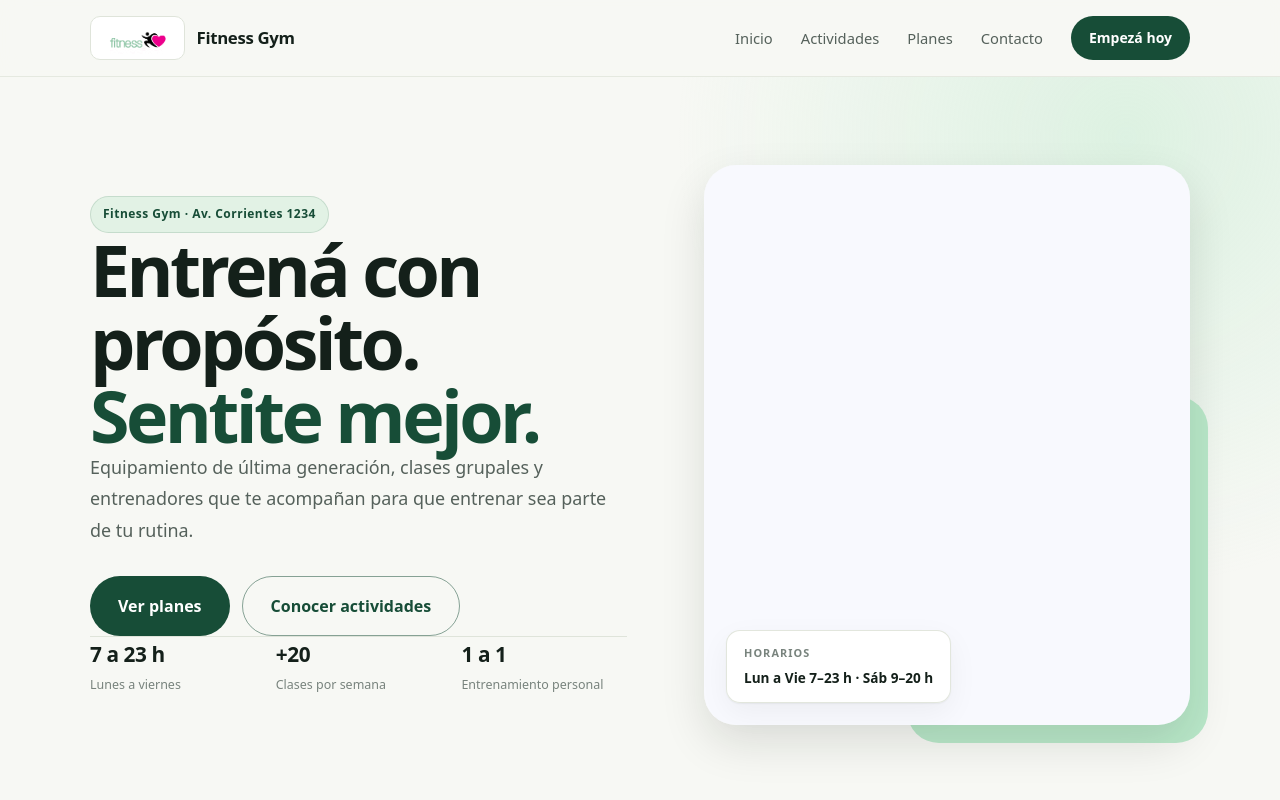
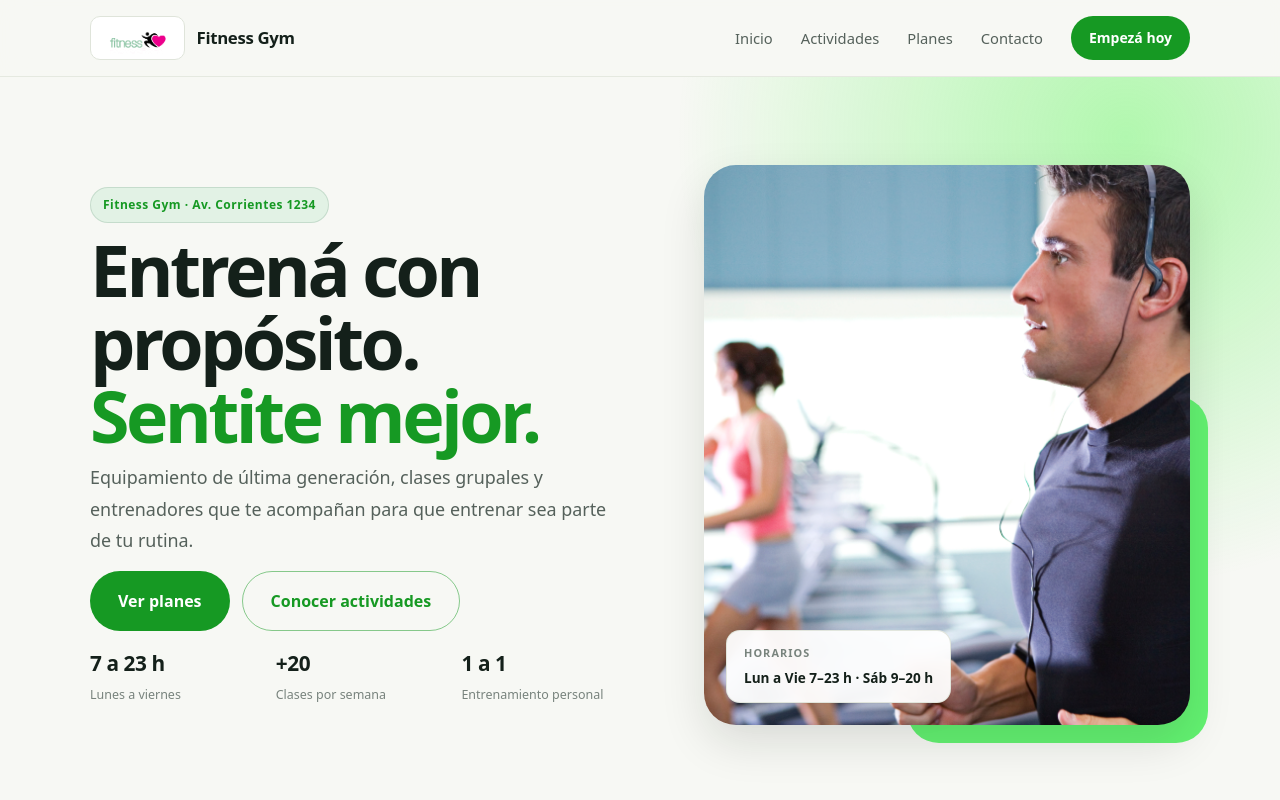
Before and after one commit to alvalenteUADE/Gym-WebSite-AppInteractivas2C2026, a React (Vite) app: page / in a window 1280 px wide. Shown: the top 800 px of the page. Built offline with nearby package versions, Linux system fonts and the light colour scheme.

Commit message:
Se modificaron colores y margenes

```diff
--- a/src/pages/public/Home.jsx
+++ b/src/pages/public/Home.jsx
@@ -7,7 +7,7 @@ import Section from '../../components/layout/Section'
 import PlanCard from '../../components/ui/PlanCard'
 import ServiceCard from '../../components/ui/ServiceCard'
 import logo from '../../assets/logo/logo-icon.png'
-import heroImage from '../../assets/fondos/background6.jpg'
+import heroImage from '../../assets/fondos/5.jpg'
 import strengthImage from '../../assets/equipo/1.jpg'
 import cardioImage from '../../assets/equipo/3.jpg'
 import personalImage from '../../assets/equipo/8.jpg'
--- a/src/styles/base/tokens.css
+++ b/src/styles/base/tokens.css
@@ -8,10 +8,10 @@
   --color-bg: #f7f8f4;
   --color-surface: #ffffff;
   --color-surface-alt: #edf0e8;
-  --color-dark: #0e1b14;
-  --color-primary: #174d37;
-  --color-primary-hover: #0f3a29;
-  --color-accent: #b9e8c9;
+  --color-dark: #035c09;
+  --color-primary: #169923;
+  --color-primary-hover: #0e520d;
+  --color-accent: #63f271;
   --color-accent-strong: #7fcea0;
   --color-border: #dfe4da;
 
--- a/src/styles/layout/Hero.css
+++ b/src/styles/layout/Hero.css
@@ -5,7 +5,7 @@
   background:
     radial-gradient(
       circle at 88% 8%,
-      rgba(185, 232, 201, 0.42),
+      rgba(82, 246, 79, 0.42),
       transparent 34%
     ),
     var(--color-bg, #f7f8f4);
@@ -36,7 +36,7 @@
 }
 
 .hero__title {
-  margin-top: 22px;
+  margin: 22px;
   color: var(--color-ink, #14201a);
   font-size: clamp(2.7rem, 5.6vw, 4.5rem);
   font-weight: 750;
@@ -61,7 +61,8 @@
   display: flex;
   flex-wrap: wrap;
   gap: 12px;
-  margin-top: 30px;
+  margin-top: 15px;
+  margin-bottom: 15px;
 }
 
 .hero__stats {
@@ -70,7 +71,6 @@
   gap: 20px;
   margin: 42px 0 0;
   padding: 28px 0 0;
-  border-top: 1px solid var(--color-border, #dfe4da);
   list-style: none;
 }
 
--- a/src/styles/pages/Contacto.css
+++ b/src/styles/pages/Contacto.css
@@ -8,7 +8,7 @@
 .contact__info {
   padding: clamp(28px, 4vw, 40px);
   border-radius: var(--radius-lg, 24px);
-  background: var(--color-primary, #174d37);
+  background: var(--color-dark, #174d37);
   color: rgba(255, 255, 255, 0.76);
 }
 
--- a/src/styles/pages/Home.css
+++ b/src/styles/pages/Home.css
@@ -14,7 +14,7 @@
 }
 
 .home :where(h1, h2, h3, p) {
-  margin: 0;
+  margin: 10px 0;
 }
 
 .home :where(ul) {
--- a/src/theme.js
+++ b/src/theme.js
@@ -4,8 +4,8 @@ const theme = createTheme({
   palette: {
     mode: 'light',
     primary: {
-      main: '#174d37',
-      dark: '#0f3a29',
+      main: '#169923',
+      dark: '#106e19',
       contrastText: '#ffffff',
     },
     secondary: {
```
